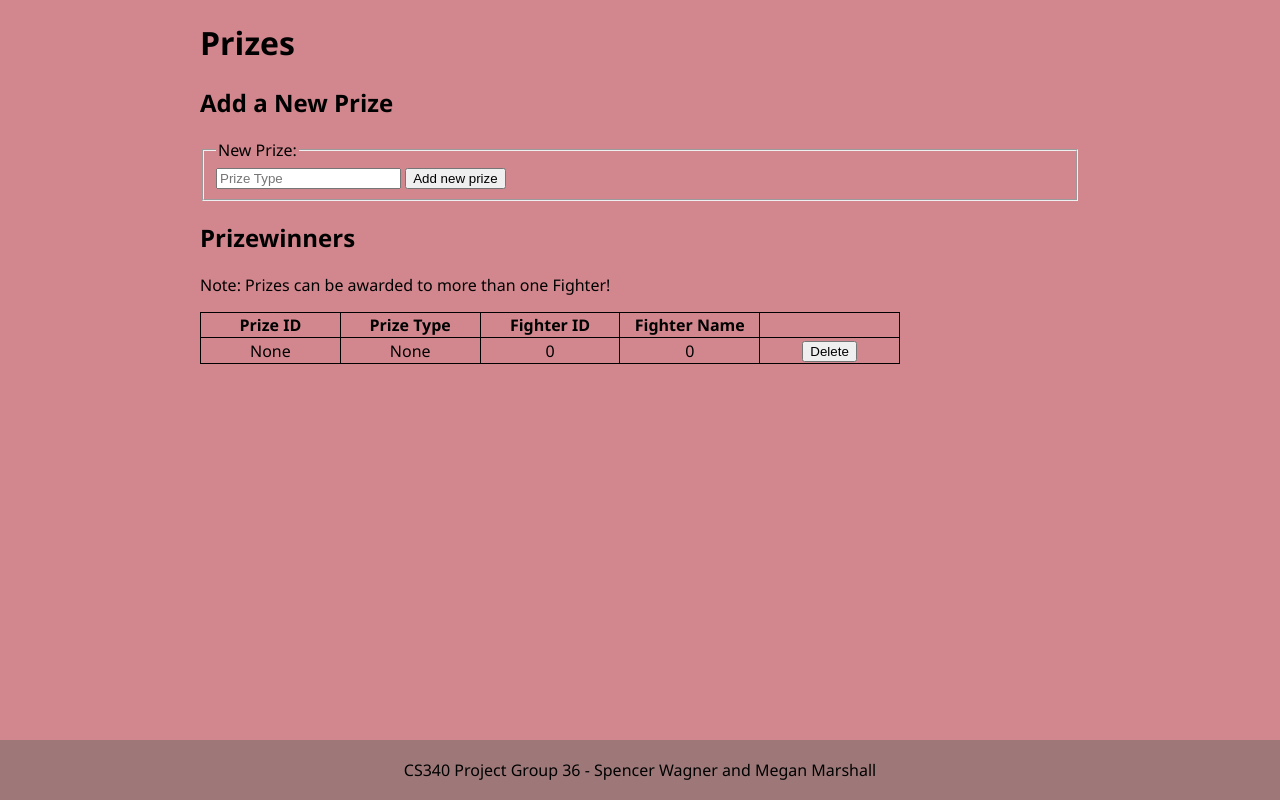
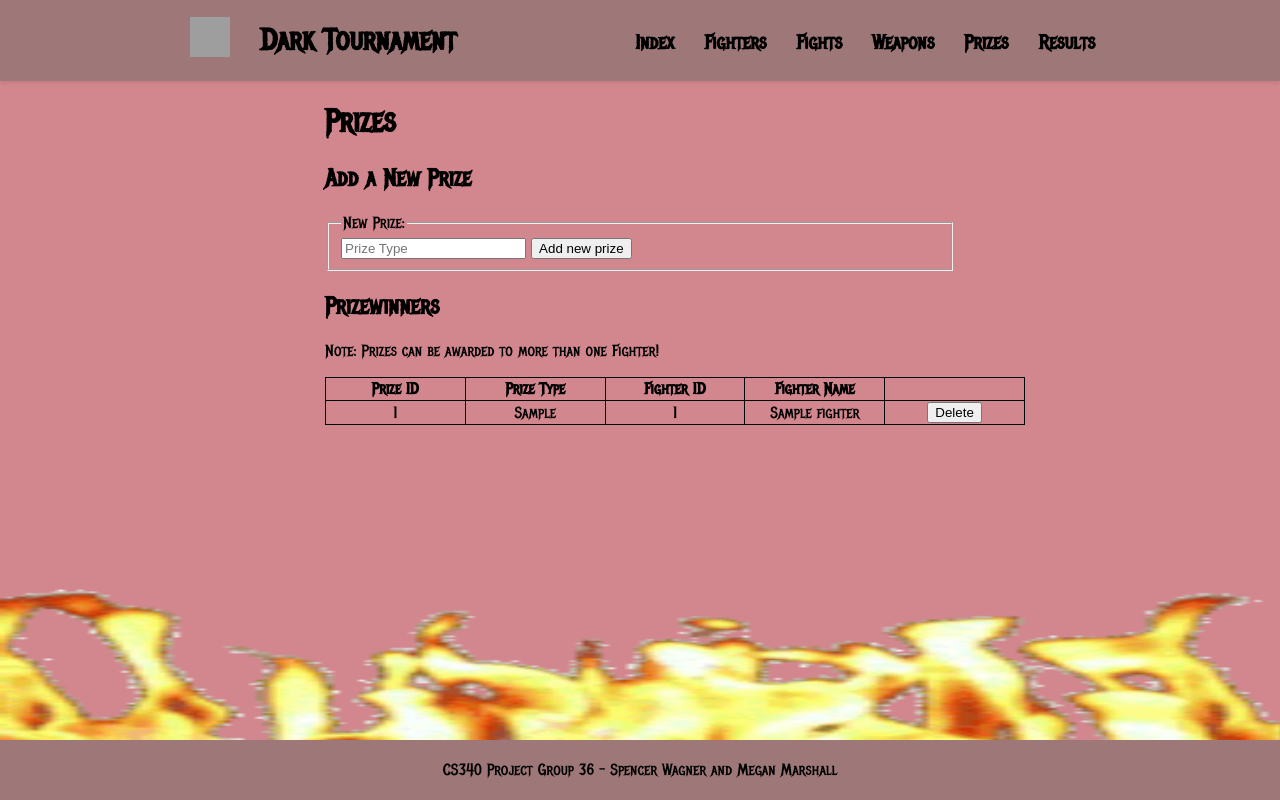
Before and after one commit to spoonser/Tournament-Website---Database-Project, a Flask app: page /prizes in a window 1280 px wide. Run offline with Flask 2, Linux system fonts and the light colour scheme; tables that the repository leaves empty hold one stand-in row (values such as "Sample post"); data that the repository does not hold is empty; some libraries are stand-ins or nearby versions; grey boxes are pictures that could not be loaded.

Commit message:
Updated look of website

```diff
--- a/app.py
+++ b/app.py
@@ -1,14 +1,16 @@
 from flask import Flask, render_template, json, redirect
 from flask_mysqldb import MySQL
 from flask import request
+import database.db_connector as db
+import database.db_credentials as cred
 
 import os
 
 app = Flask(__name__)
-app.config['MYSQL_HOST'] = 'classmysql.engr.oregonstate.edu'
-app.config['MYSQL_USER'] = os.environ.get("CS340DBUSER")
-app.config['MYSQL_PASSWORD'] = os.environ.get("CS340DBPW")
-app.config['MYSQL_DB'] = os.environ.get("CS340DB")
+app.config['MYSQL_HOST'] = cred.host
+app.config['MYSQL_USER'] = cred.user
+app.config['MYSQL_PASSWORD'] = cred.passwd
+app.config['MYSQL_DB'] = cred.db
 app.config['MYSQL_CURSORCLASS'] = 'DictCursor'
 
 mysql = MySQL(app)
--- a/database/db_credentials.py
+++ b/database/db_credentials.py
@@ -8,7 +8,7 @@
 host = 'localhost'
 user = 'root'                                   # can be different if you set up another username in your MySQL installation
 passwd = ''                        # set accordingly
-db = 'bsg'
+db = 'cs340_project'
 
 
 # For OSU Flip Servers
--- a/static/css/style.css
+++ b/static/css/style.css
@@ -1,11 +1,12 @@
 /* CS340 Project Styles */
 
 /* Shared formatting */
+@import url('https://fonts.googleapis.com/css2?family=Metal+Mania&display=swap');
 
 body {
   height: 100%;
   background-color: rgba(166, 16, 31, 0.5);
-  font-family: 'Segoe UI', 'Open Sans', 'Helvetica Neue', sans-serif;
+  font-family: 'Metal Mania', cursive;
   margin: 0px;
   padding: 0px;
   overflow: hidden;
@@ -26,8 +27,25 @@
   display: inline-block;
   text-align: left;
   margin-left: 0px;
-  max-width: 880px;
+  max-width: 960px;
   width: 90%;
+}
+
+
+.page-wrapper {
+  height: 100%;
+  width: 100%;
+  display: flex;
+  flex-direction: column;
+  flex-wrap: nowrap;
+  margin: 0;
+}
+
+.page-content {
+  height: 1000px;
+  flex-grow: 1;
+  overflow: auto;
+  min-height: 2em;
 }
 
 table, th, td {
@@ -51,8 +69,77 @@
     margin: 0;
 }
 
+
+/* -------------------------------------------------------------------------- */
+/* Header Styles */
+#header {
+  background-color: rgb(158, 120, 120);
+  box-shadow: 0 2px 4px 0 rgba(0, 0, 0, .1);
+  margin: 0px;
+  padding: 10px;
+  user-select: none;
+  overflow: hidden;
+  flex-shrink: 0;
+}
+
+#header-items {
+  display: flex;
+  flex-direction: row;
+  justify-content: space-between;
+  max-width: 960px;
+  position: relative;
+}
+
+#header a {
+  color: inherit;
+  text-decoration: none;
+  opacity: 1;
+}
+
+#header a:hover {
+  color: rgb(	166,16,30);
+}
+
+#header li {
+  font-weight: 60;
+  font-size: 20px;
+  display: inline;
+  font-weight: 600;
+  padding: 0px;
+  margin: 0px 25px 0px 0px;
+}
+
+#page-select {
+  position: relative;
+  margin-top: 20px;
+}
+
+#logo {
+  font-size: 30px;
+  margin: 12px 0px 10px 100px;
+  display: inline;
+  position: absolute;
+}
+
+#skull {
+  width: 40px;
+  height: 40px;
+  margin-top: 7px;
+  margin-left: 30px;
+  position: relative;
+}
+
+
 /* -------------------------------------------------------------------------- */
 /* Footer styles */
+#flames {
+  width: 100%;
+  height: 260px;
+  bottom: 0px;
+  position: fixed;
+  margin-left: 0px;
+}
+
 #footer {
   background-color: rgb(158, 120, 120);
   color: rgb(0, 0, 0);
@@ -70,6 +157,7 @@
 }
 
 
+
 /* -------------------------------------------------------------------------- */
 /* Fighters Page */
 #fighter-table {
--- a/templates/layout.html
+++ b/templates/layout.html
@@ -6,11 +6,41 @@
     <title>{% block title %}{% endblock %} - Dark Tournament</title>
     {% endblock %}
   </head>
-  <body class="center">
-      <div id="content">{% block content %}{% endblock %}</div>
+  <body>
+    <div class="page-wrapper">
+
+      <div id="header">
+        <div id="header-items" class="center">
+          <h2 id="logo">Dark Tournament</h2>
+          <img id="skull" src="https://img.icons8.com/ios-filled/50/000000/poison.png"/>
+          <ul id="page-select">
+            <li><a href="/">Index</a></li>
+            <li><a href="fighters">Fighters</a></li>
+            <li><a href="fights">Fights</a></li>
+            <li><a href="weapons">Weapons</a></li>
+            <li><a href="prizes">Prizes</a></li>
+            <li><a href="results">Results</a></li>
+          </ul>
+
+        </div>
+      </div>
+
+
+      <div class="center">
+        <div class="center-child">
+            {% block content %}{% endblock %}
+        </div>
+      </div>
+
+
+      <img id="flames" src="{{ url_for('static', filename='images/tenor.gif') }}">
       <div id="footer">
         {% block footer %}
         CS340 Project Group 36 - Spencer Wagner and Megan Marshall
         {% endblock %}
+      </div>
+
+    </div>
   </body>
+
 </html>
--- a/templates/prizes.html
+++ b/templates/prizes.html
@@ -4,7 +4,6 @@
   {{ super() }}
 {% endblock %}
 {% block content %}
-  <div class="center-child">
   <h1>Prizes</h1>
   <h2>Add a New Prize</h2>
   <form class="input-form" id="prize-form" name="prize-form">
@@ -25,6 +24,7 @@
       <th>Fighter ID</th>
       <th>Fighter Name</th>
     </tr>
+
 	  {% for prize in prizesWon %}
 		<tr>
 		  <td>{{ prize['prizeID'] }}</td>
@@ -34,9 +34,10 @@
 		  <td>
 			  <form name="deletePrizeForm" action="javascript:select();" >
           <input id="deletePrize__{{ prize.prizeID }}" type="submit" name="deletePrize" value="Delete" />
-               </form> </td>
+        </form>
+      </td>
 		</tr>
     {% endfor %}
   </table>
-  </div>
+
 {% endblock %}
--- a/templates/weapons.html
+++ b/templates/weapons.html
@@ -4,9 +4,9 @@
   {{ super() }}
 {% endblock %}
 {% block content %}
-  <div class="center-child">
   <h1>Weapons</h1>
   <h2>Create a New Weapon</h2>
+
   <form name="newWeaponForm">
     <fieldset>
       <legend>Enter Weapon Details:</legend>
@@ -41,6 +41,4 @@
     </tr>
     {% endfor %}
   </table>
-  </div>
-  </div>
 {% endblock %}
```
Also changed, not shown: templates/index.html (+4 -5 lines), static/images/flames.gif (added), static/images/tenor.gif (added). Lines whose indentation alone changed are shown as unchanged.
